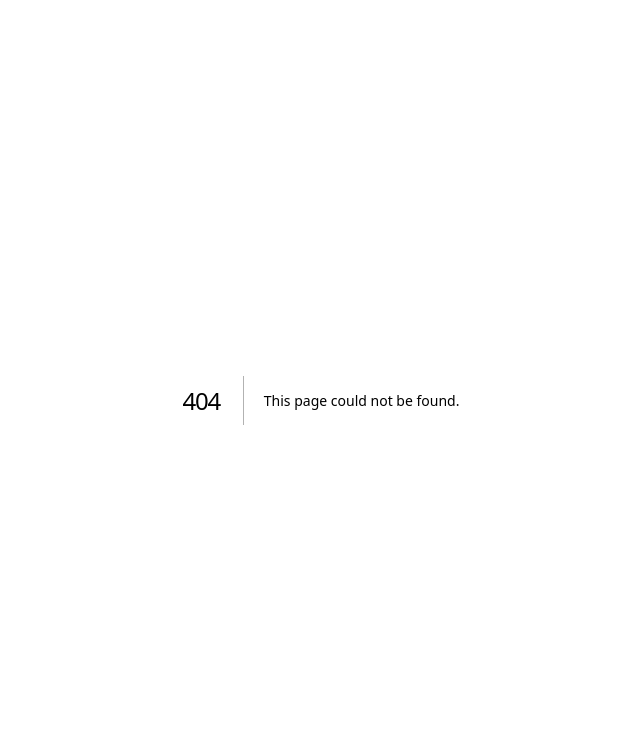
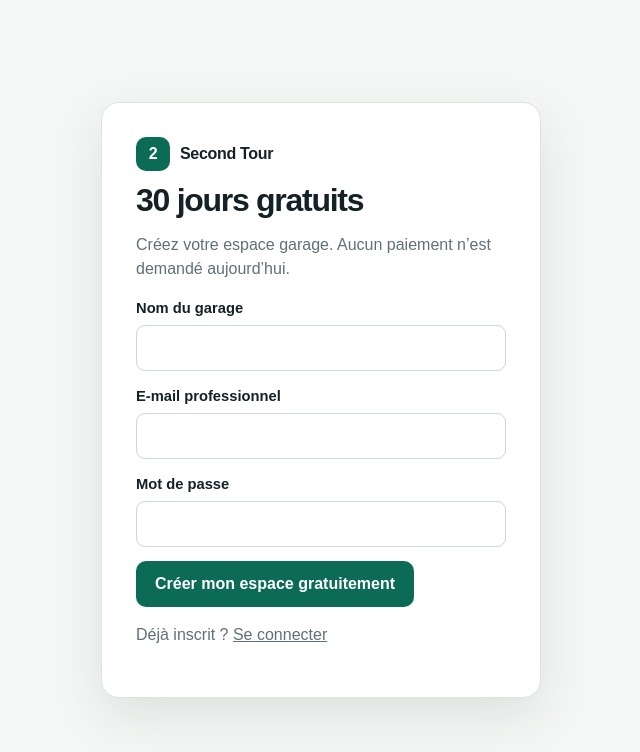
Before and after one commit to Applyforge-store/Second-tour, a Next.js app: page /inscription in a window 1280 px wide. Before the commit this address had no page. Shown: the top 752 px of the page, without its empty margins (319-959 px from the left). Built offline with nearby package versions, Linux system fonts and the light colour scheme.

Commit message:
Add trial signup page

```diff
--- /dev/null
+++ b/app/inscription/page.tsx
@@ -0,0 +1,19 @@
+import Link from "next/link";
+import { signupAction } from "./actions";
+
+export default async function SignupPage({ searchParams }: { searchParams: Promise<{ error?: string }> }) {
+  const { error } = await searchParams;
+  return <main className="auth-shell"><section className="auth-card">
+    <Link className="brand" href="/"><span className="mark">2</span>Second Tour</Link>
+    <h1>30 jours gratuits</h1>
+    <p className="muted">Créez votre espace garage. Aucun paiement n’est demandé aujourd’hui.</p>
+    {error && <p className="error">{error}</p>}
+    <form action={signupAction}>
+      <div className="field"><label htmlFor="garageName">Nom du garage</label><input id="garageName" name="garageName" required minLength={2} maxLength={120} /></div>
+      <div className="field"><label htmlFor="email">E-mail professionnel</label><input id="email" name="email" type="email" autoComplete="email" required /></div>
+      <div className="field"><label htmlFor="password">Mot de passe</label><input id="password" name="password" type="password" autoComplete="new-password" minLength={12} required /></div>
+      <button className="button" type="submit">Créer mon espace gratuitement</button>
+    </form>
+    <p className="muted">Déjà inscrit ? <Link href="/login">Se connecter</Link></p>
+  </section></main>;
+}
```
